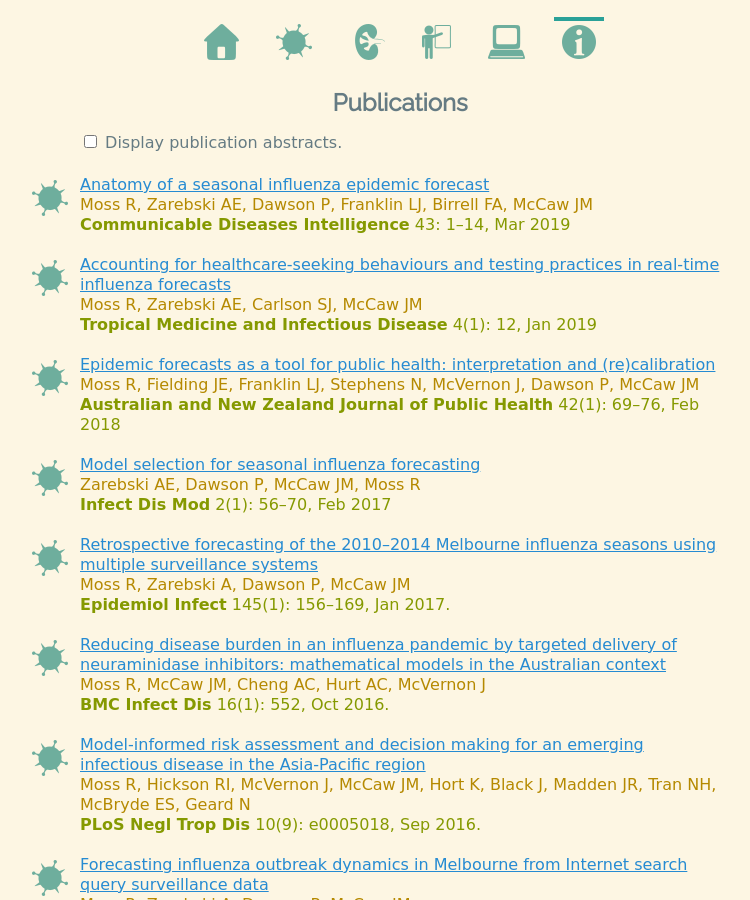
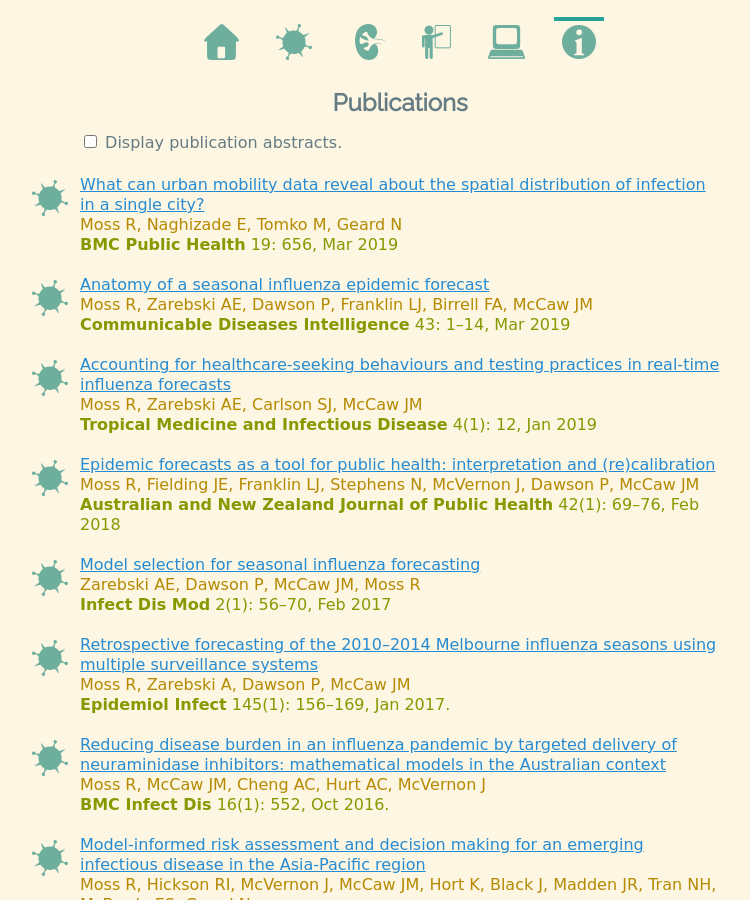
Before and after one commit to robmoss/previous2-robmoss.github.io, a Jekyll site: the page built from pubs/index.md, in a window 1280 px wide and 900 px high. Shown: the whole window, without its empty margins (240-990 px from the left). Built offline with Jekyll 4.4.1, drawn with Linux system fonts in a browser that asks for light colours; some web fonts are replaced; some of the changed lines change nothing that is shown.

Commit message:
Our BMC Public Health paper has been published

```diff
--- a/pubs/index.md
+++ b/pubs/index.md
@@ -41,6 +41,55 @@ title: Publications
 </p>
 
 <ul class="publication-list">
+      <li class="epi"><a
+        href="https://doi.org/10.1186/s12889-019-6968-x">What can urban
+        mobility data reveal about the spatial distribution of infection in a
+        single city?</a><br/>
+        <span class="author">Moss R, Naghizade E, Tomko M, Geard N</span><br/>
+        <span class="journal"><b>BMC Public Health</b>
+        19: 656, Mar 2019</span><br/>
+        <span class="abstract">
+        <strong>Background:</strong>
+        Infectious diseases spread through inherently spatial processes. Road
+        and air traffic data have been used to model these processes at
+        national and global scales. At metropolitan scales, however, mobility
+        patterns are fundamentally different and less directly observable.
+        Estimating the spatial distribution of infection has public health
+        utility, but few studies have investigated this at an urban scale. In
+        this study we address the question of whether the use of urban-scale
+        mobility data can improve the prediction of spatial patterns of
+        influenza infection. We compare the use of different sources of
+        urban-scale mobility data, and investigate the impact of other factors
+        relevant to modelling mobility, including mixing within and between
+        regions, and the influence of hub and spoke commuting patterns.
+        <br/><strong>Methods:</strong>
+        We used journey-to-work (JTW) data from the Australian 2011 Census,
+        and GPS journey data from the Sygic GPS Navigation & Maps mobile app,
+        to characterise population mixing patterns in a spatially-explicit
+        SEIR (susceptible, exposed, infectious, recovered) meta-population
+        model.
+        <br/><strong>Results:</strong>
+        Using the JTW data to train the model leads to an increase in the
+        proportion of infections that arise in central Melbourne, which is
+        indicative of the city’s spoke-and-hub road and public transport
+        networks, and of the commuting patterns reflected in these data. Using
+        the GPS data increased the infections in central Melbourne to a lesser
+        extent than the JTW data, and produced a greater heterogeneity in the
+        middle and outer regions. Despite the limitations of both mobility
+        data sets, the model reproduced some of the characteristics observed
+        in the spatial distribution of reported influenza cases.
+        <br/><strong>Conclusions:</strong>
+        Urban mobility data sets can be used to support models that capture
+        spatial heterogeneity in the transmission of infectious diseases at a
+        metropolitan scale. These data should be adjusted to account for
+        relevant urban features, such as highly-connected hubs where the
+        resident population is likely to experience a much lower force of
+        infection that the transient population. In contrast to national and
+        international scales, the relationship between mobility and infection
+        at an urban level is much less apparent, and requires a richer
+        characterisation of population mobility and contact.
+        </span>
+      </li>
       <li class="epi"><a
         href="https://doi.org/10.33321/cdi.2019.43.7">Anatomy of a seasonal
         influenza epidemic forecast</a><br/>
```
